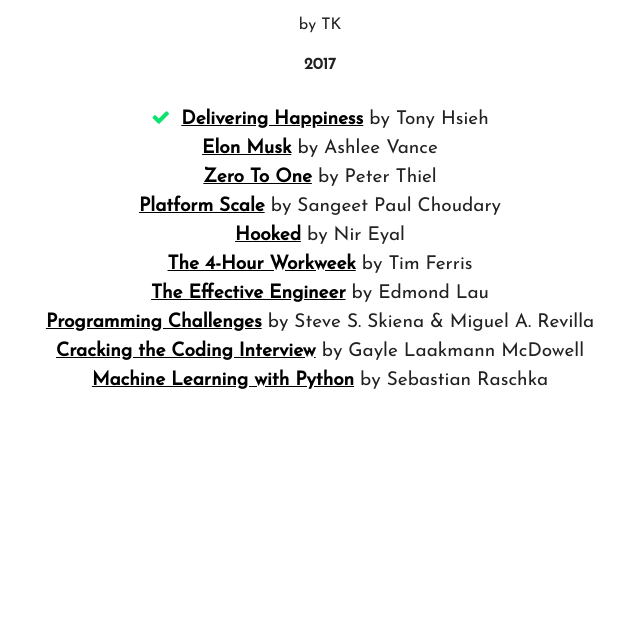
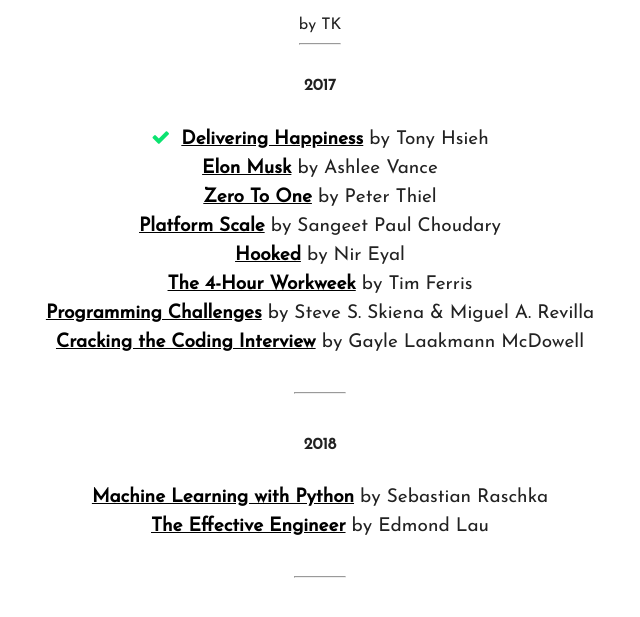
Before and after one commit to tk-notes/my-bookshelf, a plain HTML site: page index.html in a window 1280 px wide. Shown: the part 169-786 px from the top of the page, without its empty margins (320-960 px from the left). Drawn offline with nearby package versions, Linux system fonts and the light colour scheme.

Commit message:
Organize my bookshelf by years

```diff
--- a/css/style.css
+++ b/css/style.css
@@ -19,6 +19,15 @@ h1 {
 
 h2 {
   font-size: 3rem;
+}
+
+p.by-tk {
+  margin-bottom: 10px;
+}
+
+hr.divider-for-tk {
+  margin: 0px auto 30px;
+  max-width: 40px;
 }
 
 a, a:active, a:hover, a:link, a:visited {
@@ -44,3 +53,8 @@ span.medium-post {
 .fa-medium {
   color: #0BE370;
 }
+
+hr.divider {
+  margin: 40px auto;
+  max-width: 50px;
+}
--- a/index.html
+++ b/index.html
@@ -6,15 +6,16 @@
     <link rel="stylesheet" type="text/css" href="css/style.css">
     <link rel="stylesheet" href="https://maxcdn.bootstrapcdn.com/font-awesome/4.5.0/css/font-awesome.min.css">
     <link href='https://fonts.googleapis.com/css?family=Josefin+Sans' rel='stylesheet' type='text/css'>
-    <script src="https://ajax.googleapis.com/ajax/libs/angularjs/1.5.0/angular.min.js"></script>
   </head>
 
   <body ng-app='myBookshelf'>
     <h1>My Bookshelf</h1>
-    <p>by TK</p>
+    <p class='by-tk'>by TK</p>
+    <hr class='divider-for-tk'>
 
-    <h4>2017</h4>
     <div ng-controller='BooksController'>
+      <div ng-repeat="(year, books) in booksPerYear">
+        <h4>{{year}}</h4>
         <ul>
           <li ng-repeat="book in books">
             <span class='book-read' ng-if='book.read'><i class="fa fa-check"></i></span>
@@ -24,8 +25,12 @@
             </span>
           </li>
         </ul>
+
+        <hr class="divider">
+      </div>
     </div>
   </body>
 
+  <script src="https://ajax.googleapis.com/ajax/libs/angularjs/1.5.0/angular.min.js"></script>
   <script src="js/books_controller.js"></script>
 </html>
--- a/js/books_controller.js
+++ b/js/books_controller.js
@@ -1,8 +1,26 @@
 var app = angular.module('myBookshelf', []);
 
 app.controller('BooksController', ['$scope', function($scope) {
+	var twoThousandEighteenbooks = [
+		{
+			'title': 'Machine Learning with Python',
+			'author': 'Sebastian Raschka',
+			'url': 'https://www.amazon.com/Python-Machine-Learning-Sebastian-Raschka/dp/1783555130',
+			'hasMediumPost': false,
+			'mediumPostUrl': '',
+			'read': false
+		},
+		{
+			'title': 'The Effective Engineer',
+			'author': 'Edmond Lau',
+			'url': 'https://www.amazon.com/Effective-Engineer-Engineering-Disproportionate-Meaningful/dp/0996128107',
+			'hasMediumPost': false,
+			'mediumPostUrl': '',
+			'read': false
+		}
+	]
 
-	$scope.books = [
+	var twoThousandSeventeenbooks = [
 		{
 			'title': 'Delivering Happiness',
 			'author': 'Tony Hsieh',
@@ -11,7 +29,6 @@ app.controller('BooksController', ['$scope', function($scope) {
 			'mediumPostUrl': '',
 			'read': true
 		},
-
 		{
 			'title': 'Elon Musk',
 			'author': 'Ashlee Vance',
@@ -20,7 +37,6 @@ app.controller('BooksController', ['$scope', function($scope) {
 			'mediumPostUrl': '',
 			'read': false
 		},
-
 		{
 			'title': 'Zero To One',
 			'author': 'Peter Thiel',
@@ -29,7 +45,6 @@ app.controller('BooksController', ['$scope', function($scope) {
 			'mediumPostUrl': '',
 			'read': false
 		},
-
 		{
 			'title': 'Platform Scale',
 			'author': 'Sangeet Paul Choudary',
@@ -38,7 +53,6 @@ app.controller('BooksController', ['$scope', function($scope) {
 			'mediumPostUrl': '',
 			'read': false
 		},
-
 		{
 			'title': 'Hooked',
 			'author': 'Nir Eyal',
@@ -47,7 +61,6 @@ app.controller('BooksController', ['$scope', function($scope) {
 			'mediumPostUrl': '',
 			'read': false
 		},
-
 		{
 			'title': 'The 4-Hour Workweek',
 			'author': 'Tim Ferris',
@@ -56,16 +69,6 @@ app.controller('BooksController', ['$scope', function($scope) {
 			'mediumPostUrl': '',
 			'read': false
 		},
-
-		{
-			'title': 'The Effective Engineer',
-			'author': 'Edmond Lau',
-			'url': 'https://www.amazon.com/Effective-Engineer-Engineering-Disproportionate-Meaningful/dp/0996128107',
-			'hasMediumPost': false,
-			'mediumPostUrl': '',
-			'read': false
-		},
-
     {
 			'title': 'Programming Challenges',
       'author': 'Steve S. Skiena & Miguel A. Revilla',
@@ -74,7 +77,6 @@ app.controller('BooksController', ['$scope', function($scope) {
 			'mediumPostUrl': '',
 			'read': false
 		},
-
     {
 			'title': 'Cracking the Coding Interview',
       'author': 'Gayle Laakmann McDowell',
@@ -82,16 +84,11 @@ app.controller('BooksController', ['$scope', function($scope) {
 			'hasMediumPost': false,
 			'mediumPostUrl': '',
 			'read': false
-		},
-
-    {
-			'title': 'Machine Learning with Python',
-      'author': 'Sebastian Raschka',
-			'url': 'https://www.amazon.com/Python-Machine-Learning-Sebastian-Raschka/dp/1783555130',
-			'hasMediumPost': false,
-			'mediumPostUrl': '',
-			'read': false
 		}
 	];
 
+	$scope.booksPerYear = {
+		'2018': twoThousandEighteenbooks,
+		'2017': twoThousandSeventeenbooks
+	};
 }]);
```
Lines whose indentation alone changed are shown as unchanged.
